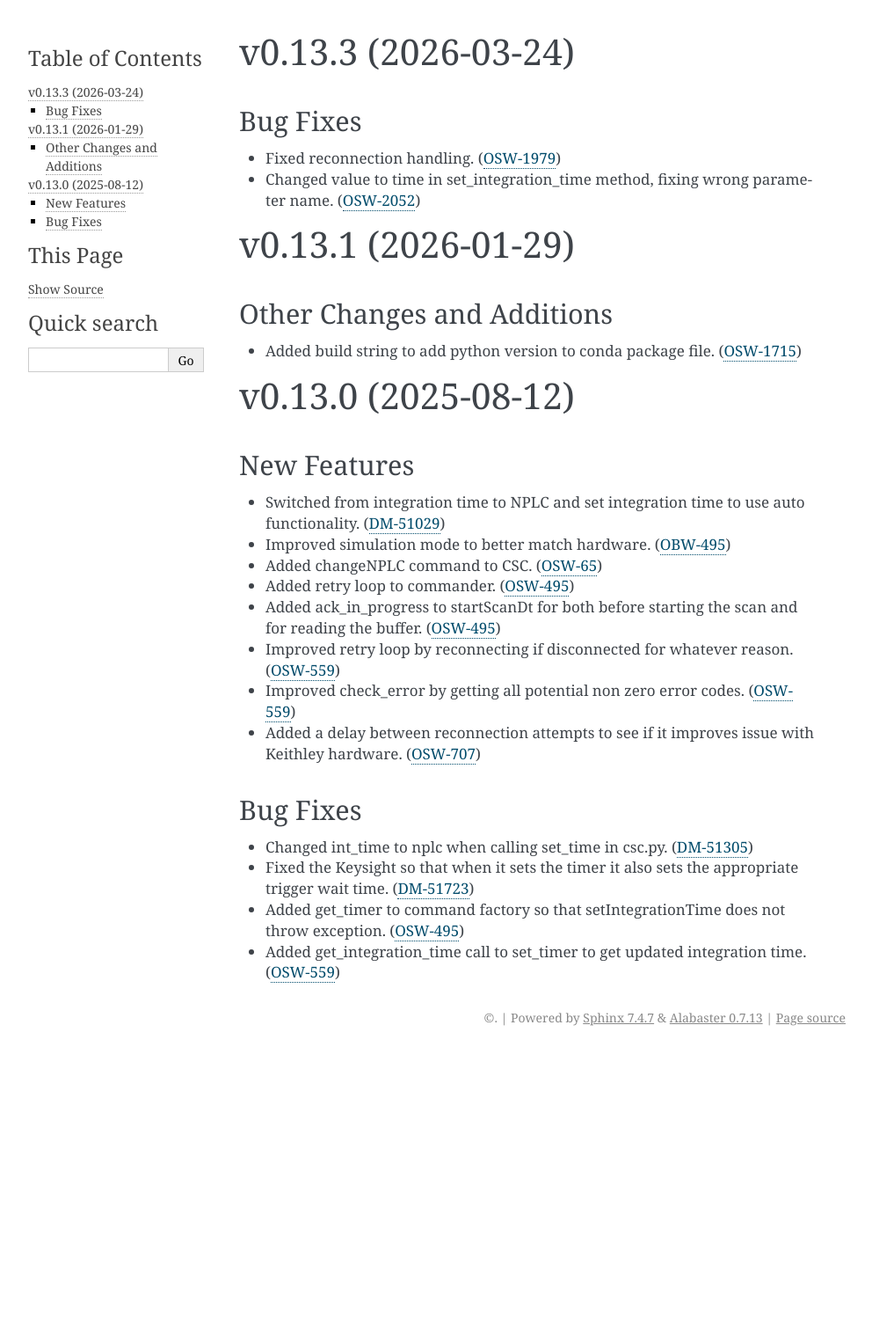
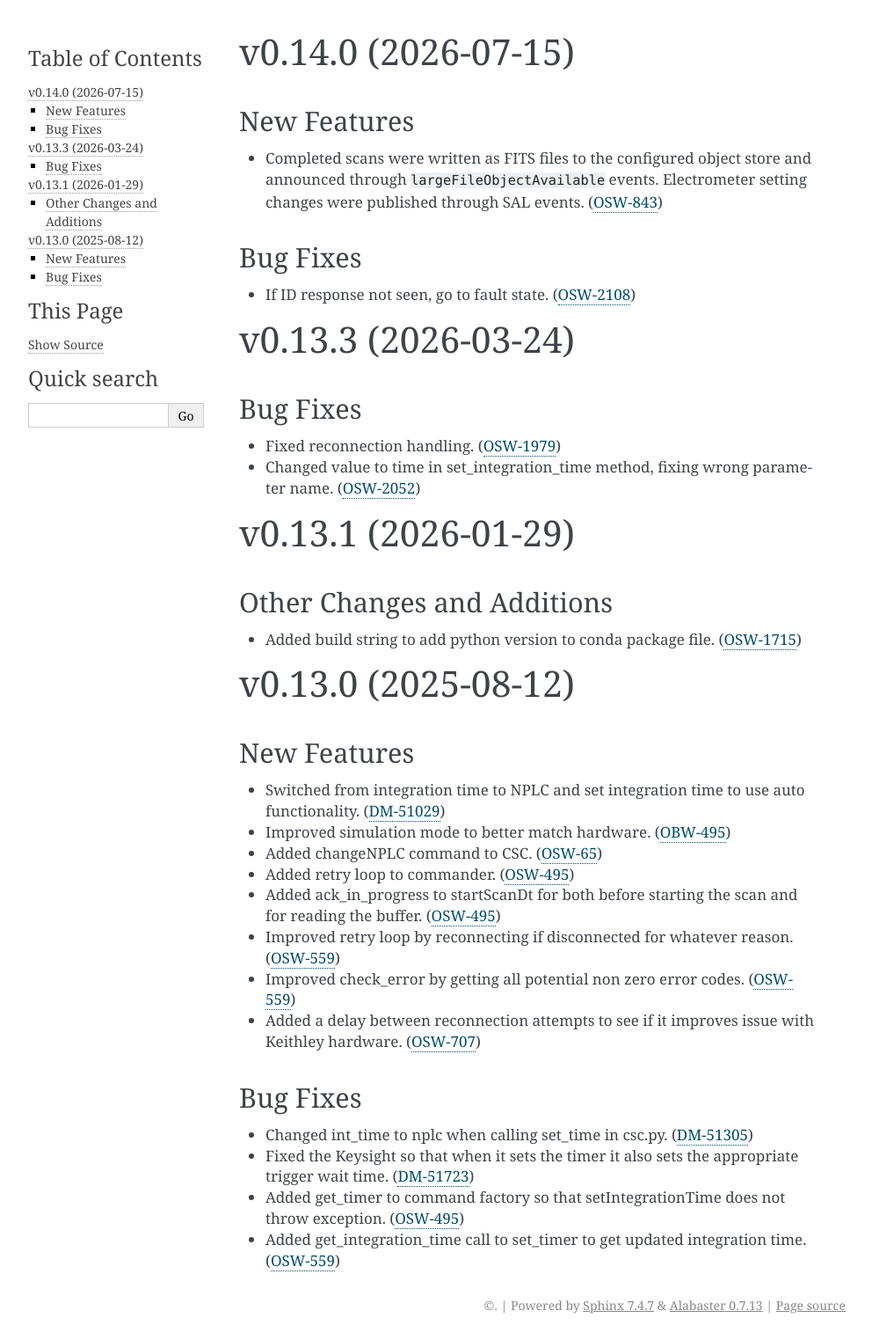
Before and after one commit to lsst-ts/ts_electrometer, a Sphinx documentation site: the page built from doc/version_history.rst, in a window 1280 px wide. Shown: the whole page at 88% size, without its empty margins (148-1140 px from the left). Built offline with Sphinx 7.4.7, drawn with Linux system fonts in a browser that asks for light colours; before the commit the page ends 1196 px from its top, so only the background shows below that.

Commit message:
Update version history.

```diff
--- a/doc/news/OSW-2108.bugfix.rst
+++ /dev/null
@@ -1 +0,0 @@
-If ID response not seen, go to fault state.
--- a/doc/news/OSW-843.feature.rst
+++ /dev/null
@@ -1,2 +0,0 @@
-Completed scans were written as FITS files to the configured object store and announced through ``largeFileObjectAvailable`` events.
-Electrometer setting changes were published through SAL events.
--- a/doc/version_history.rst
+++ b/doc/version_history.rst
@@ -1,3 +1,19 @@
+v0.14.0 (2026-07-15)
+====================
+
+New Features
+------------
+
+- Completed scans were written as FITS files to the configured object store and announced through ``largeFileObjectAvailable`` events.
+  Electrometer setting changes were published through SAL events. (`OSW-843 <https://rubinobs.atlassian.net//browse/OSW-843>`_)
+
+
+Bug Fixes
+---------
+
+- If ID response not seen, go to fault state. (`OSW-2108 <https://rubinobs.atlassian.net//browse/OSW-2108>`_)
+
+
 v0.13.3 (2026-03-24)
 ====================
 
```
